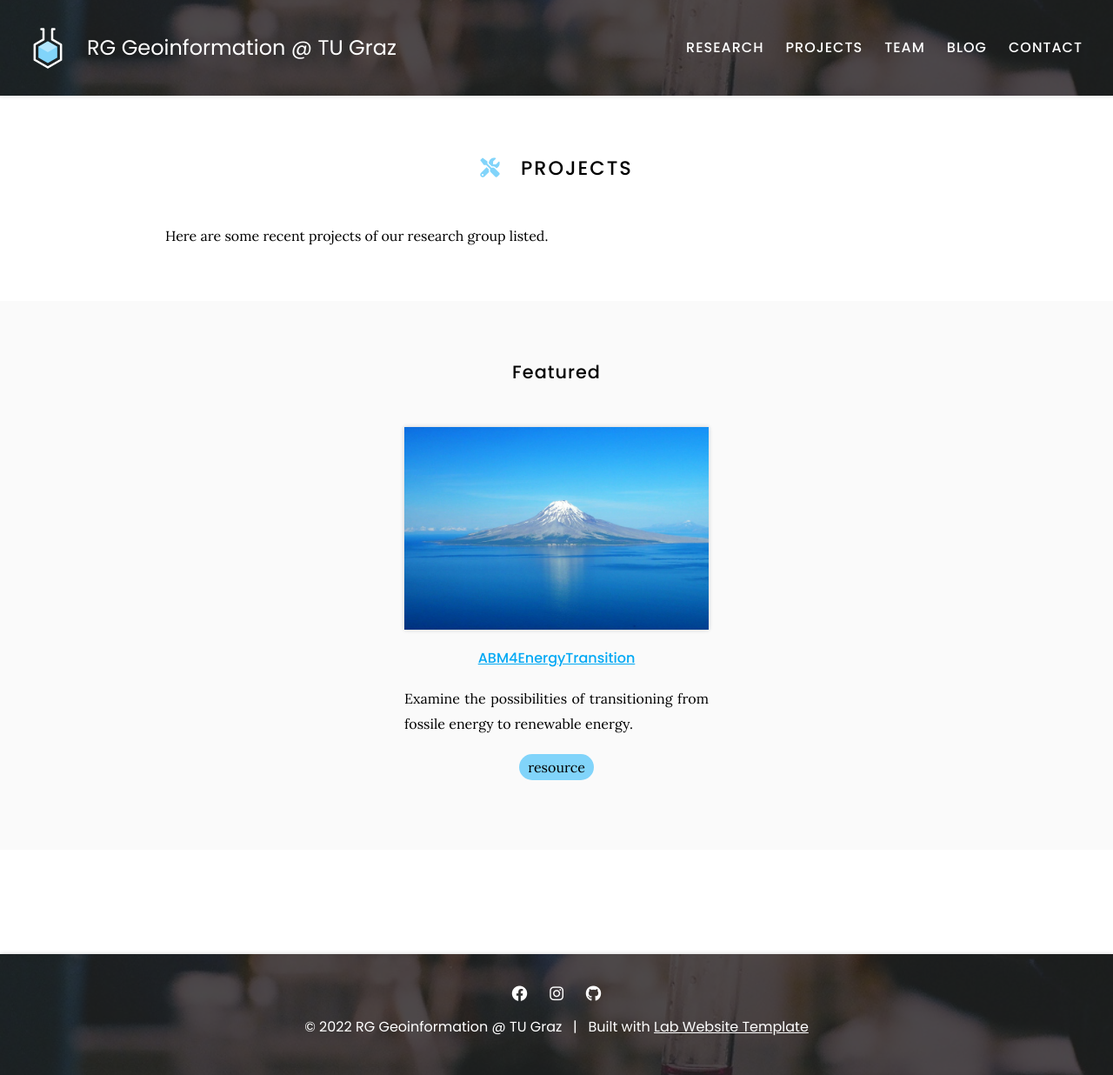
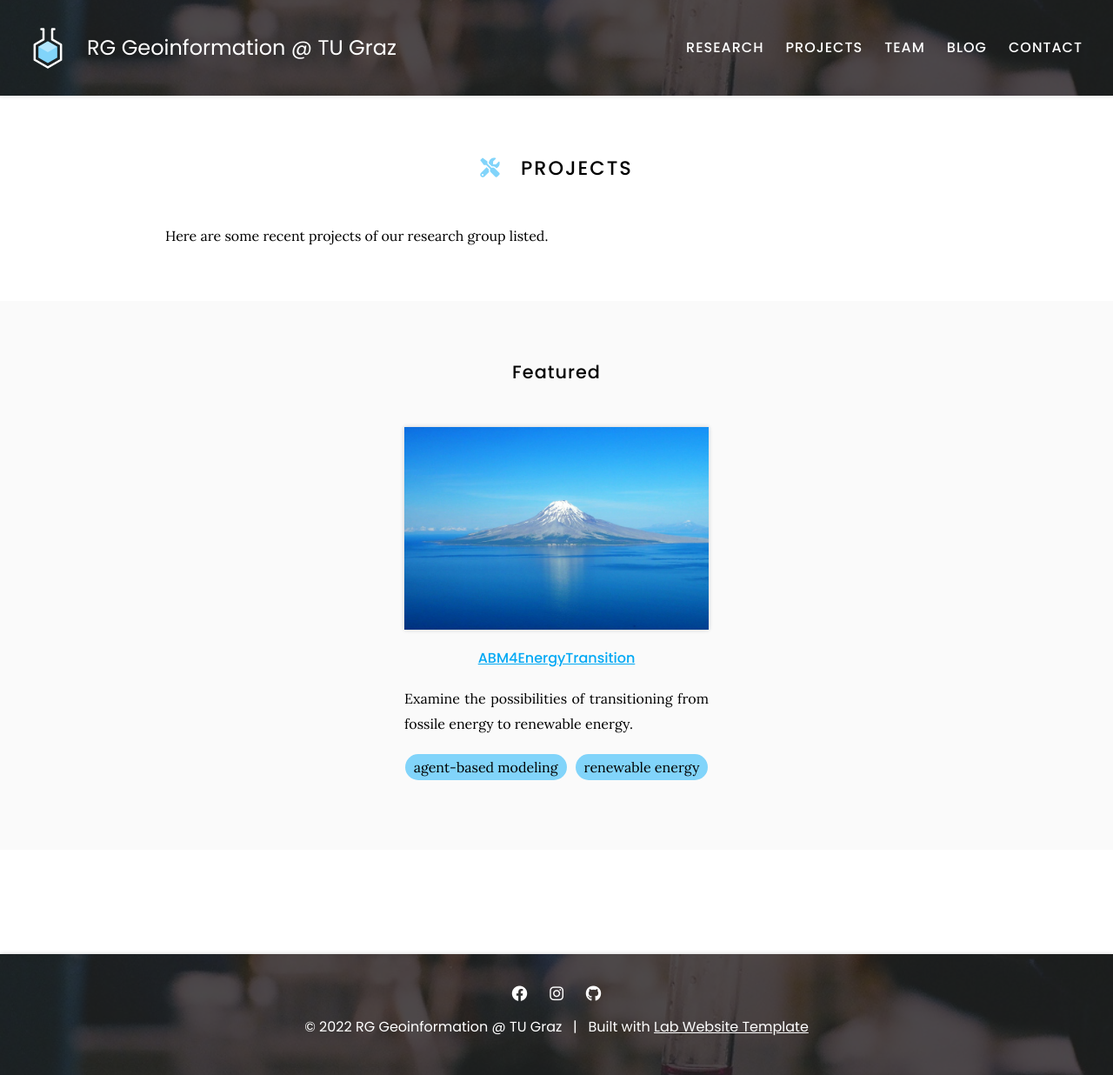
Before and after one commit to Geoinfo-TUGraz/Geoinfo-TUGraz.github.io, a Jekyll site: the page built from projects/index.md, in a window 1280 px wide. Shown: the whole page at 87% size. Built offline with Jekyll 4.4.1, drawn with Linux system fonts in a browser that asks for light colours.

Commit message:
Update projects.yaml

```diff
--- a/_data/projects.yaml
+++ b/_data/projects.yaml
@@ -4,4 +4,5 @@
   link: projects/ABM4EnergyTransition
   description: Examine the possibilities of transitioning from fossile energy to renewable energy.
   tags:
-    - resource
+    - agent-based modeling
+    - renewable energy
```
